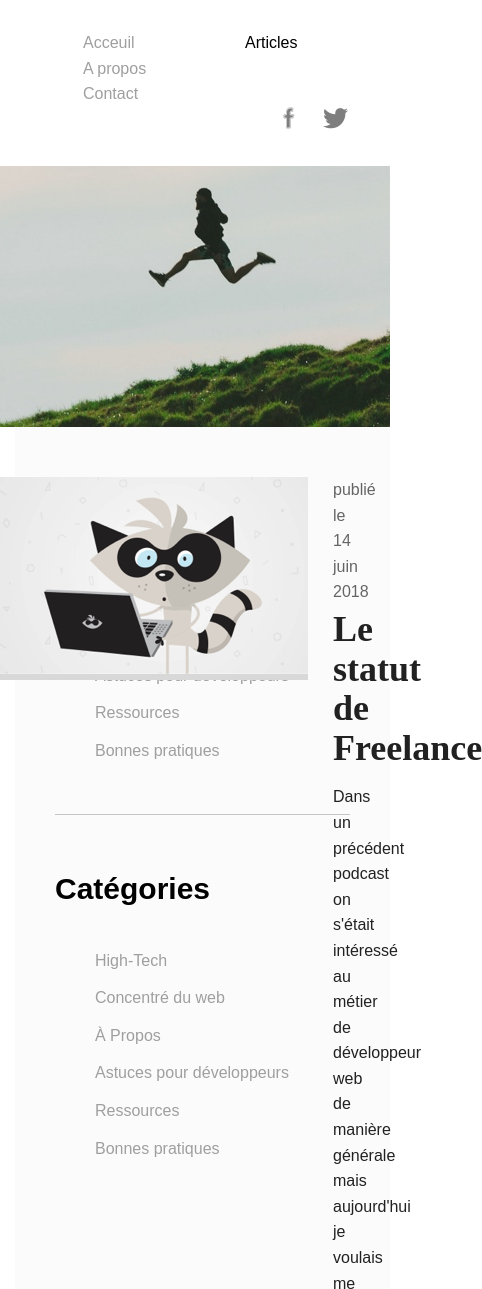
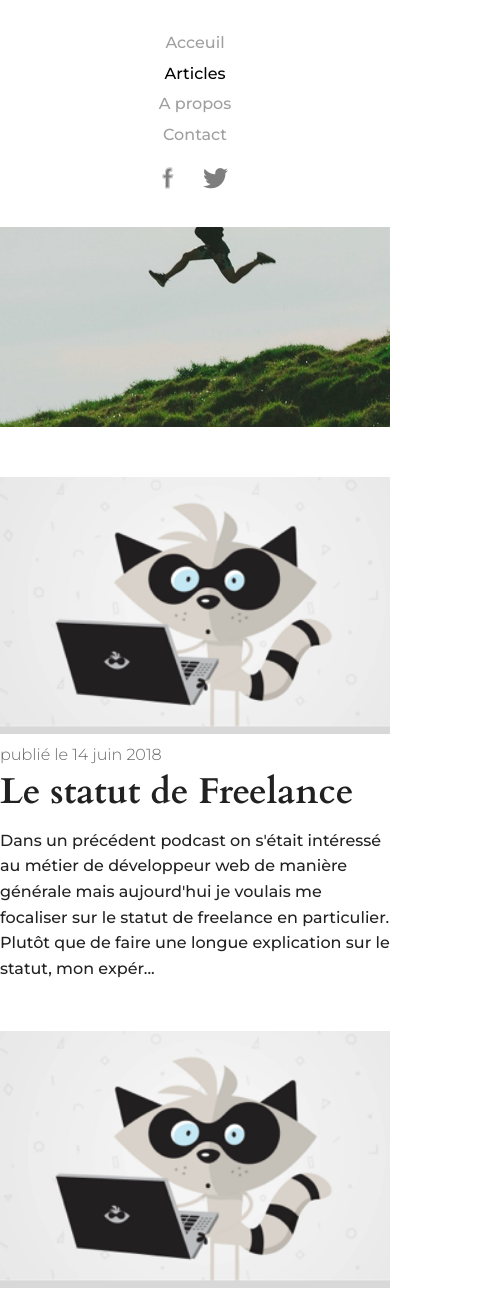
Before and after one commit to julien54190/TP_creation_de_blog, a plain HTML site: page index.html in a window 390 px wide. Shown: the top 1289 px of the page, 482 px wide, since content can reach past the window. Drawn offline with Linux system fonts and the light colour scheme.

Commit message:
Add media queries desktop first

```diff
--- a/index.html
+++ b/index.html
@@ -4,7 +4,13 @@
     <meta charset="UTF-8">
     <meta name="viewport" content="width=device-width, initial-scale=1.0">
     <link rel="stylesheet" href="styles.css">
+
+    <link rel="preconnect" href="https://fonts.googleapis.com">
+    <link rel="preconnect" href="https://fonts.gstatic.com" crossorigin>
+    <link href="https://fonts.googleapis.com/css2?family=Montserrat:wght@300;400;500;600;700;800&display=swap" rel="stylesheet">
+    <link href="https://fonts.googleapis.com/css2?family=Cardo:ital,wght@0,400;0,700;1,400&display=swap" rel="stylesheet">
     <title>Mon blog</title>
+
 </head>
 <body>
     <header class="topbar">
--- a/styles.css
+++ b/styles.css
@@ -7,7 +7,7 @@
 body, html{
     font-size: 16px;
     color: rgba(0, 0, 0, .87);
-    font-family: sans-serif;
+    font-family: 'Montserrat', sans-serif;
     line-height: 1.6 ;
     margin: 0;
     font-weight: 500;
@@ -117,7 +117,7 @@ body, html{
 .article-title {
     font-size: 2.25rem;
     line-height: 1.1;
-    font-family: serif;
+    font-family: 'Cardo', serif;
     margin: 0 0 15px 0;
 }
 
@@ -180,3 +180,61 @@ body, html{
 .footer {
     clear: both;
 }
+
+/* Media quieries */
+
+@media screen and (max-width: 1100px) {
+    .body{
+        display: block;
+    }
+
+    .main{
+        width: 100%;
+    }
+
+    .main .conteiner{
+        overflow: hidden;
+    }
+
+    .sidebar{
+        width: 100%;
+    }
+}
+
+@media screen and (max-width: 740px){
+    .conteiner{
+        padding: 0 20px;
+    }
+
+    .article{
+        padding-left: 0;
+    }
+
+    .article-img{
+        position: static;
+        margin-bottom: 1 rem;
+        display: block;
+        width: 100%;
+    }
+}
+
+@media screen and (max-width: 860px) {
+    .topbar{
+        position: absolute;
+    }
+
+    .topbar nav, .social{
+        float: none;
+        text-align: center;
+    }
+
+    .topbar nav{
+        margin-bottom: 15px;
+    }
+
+    .topbar nav a{
+        display: inline-block;
+        margin: 0 20px 5px 20px;
+        white-space: nowrap;
+    }
+}
```
